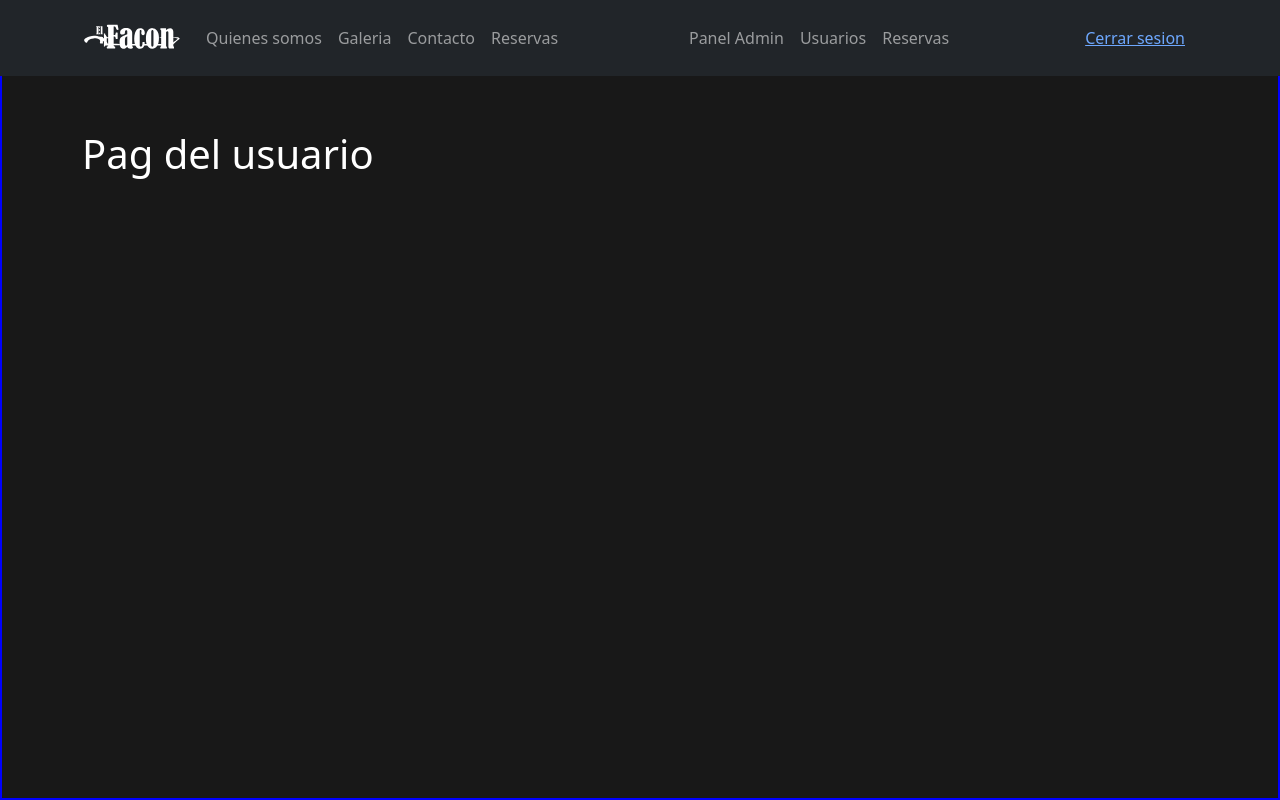
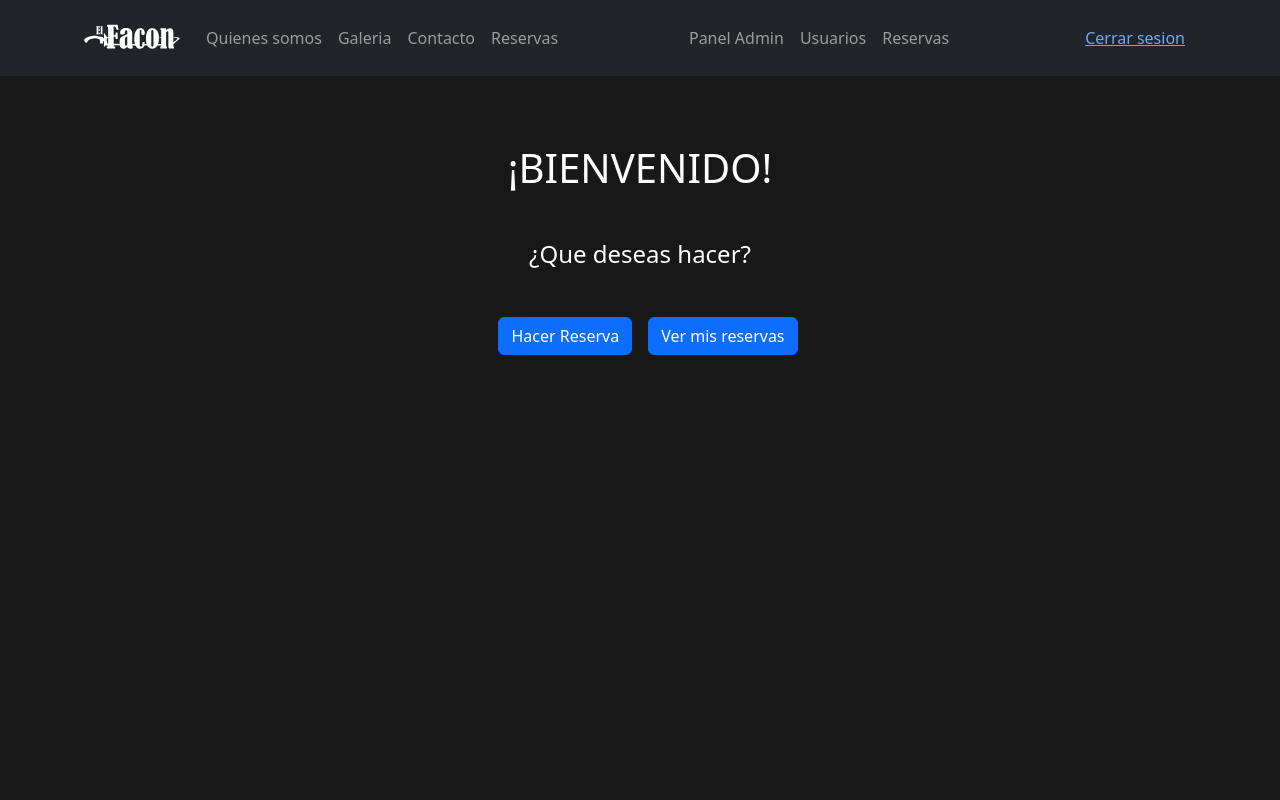
Before and after one commit to Jogutgon/el-facon-frontend, a React (Vite) app: page /user in a window 1280 px wide. Built offline with nearby package versions, Linux system fonts and the light colour scheme; sample sign-in values are in the browser's storage.

Commit message:
Add: page components to userScreen, route connection to ReservationScreen

```diff
--- a/src/App.jsx
+++ b/src/App.jsx
@@ -59,7 +59,8 @@ function App() {
             element={<ProtectedRoute isAllowed={jwt.length > 0 && admin}>
               <AdminRouter />
             </ProtectedRoute>} />
-          <Route path='/user/*' element={<ProtectedRoute isAllowed={jwt.length > 0}>
+          <Route path='/user/*'
+          element={<ProtectedRoute isAllowed={jwt.length > 0}>
             <UserRouter />
           </ProtectedRoute>} />
 
--- a/src/components/Header.jsx
+++ b/src/components/Header.jsx
@@ -45,7 +45,7 @@ function Header({ authenticated = false, admin = false, changeJwt }) {
 
             {
               authenticated && !admin && (
-                <Nav.Link as={Link} to="" >Mis reservas</Nav.Link>
+                <Nav.Link as={Link} to="/user/myreservation" >Mis reservas</Nav.Link>
               )
             }
             </Nav>
--- /dev/null
+++ b/src/pages/User/ReservationScreen.jsx
@@ -0,0 +1,14 @@
+import React from 'react'
+import '../../styles/ReservationStyles.css'
+
+function ReservationScreen() {
+  return (
+    <div className='reserv-page text-light cajaGREEN'>
+
+    <h1 className=' text-white'>RESERVAS</h1>
+
+    </div>
+  )
+}
+
+export default ReservationScreen
--- a/src/pages/User/UserScreen.jsx
+++ b/src/pages/User/UserScreen.jsx
@@ -1,11 +1,22 @@
 import React from 'react'
+import { Button, Col, Container, Row } from 'react-bootstrap'
+import { Link } from 'react-router-dom'
 
 function UserScreen() {
   return (
-    <div className='box'>
-        <h1 className='text-white my-5'>Pag del usuario</h1>
+    <Container className='text-white my-5 py-5 text-center'>
 
-    </div>
+
+      <Row>
+        <h1 className='my-5 mx-auto'>¡BIENVENIDO!</h1>
+        <h4 className='mb-5'>¿Que deseas hacer?</h4>
+        <Col className='d-flex-column'>
+          <Button className='mx-3' as={Link} to='/user/myreservation'>Hacer Reserva</Button>
+          <Button>Ver mis reservas</Button>
+        </Col>
+      </Row>
+
+    </Container>
   )
 }
 
--- a/src/router/UserRouter.jsx
+++ b/src/router/UserRouter.jsx
@@ -1,12 +1,18 @@
 
 import { Route, Routes } from 'react-router-dom'
 import UserScreen from '../pages/User/UserScreen'
+import ReservationScreen from '../pages/User/ReservationScreen'
+
+
+
 
 
 function UserRouter() {
   return (
     <Routes>
       <Route path='/' element={<UserScreen/>}  />
+      <Route path='/myreservation' element={<ReservationScreen/>} />
+
     </Routes>
   )
 }
--- a/src/styles/HomeStyles.css
+++ b/src/styles/HomeStyles.css
@@ -128,9 +128,3 @@ text-align: center;
 /* * {
   border: 1px solid red;
 } */
-
-.box{
-  min-height: 100vh;
-  border: 2px solid blue;
-  padding: 80px;
-}
--- /dev/null
+++ b/src/styles/ReservationStyles.css
@@ -0,0 +1,8 @@
+.reserv-page {
+    margin-top: 50px;
+    padding-top: 80px;
+    min-height: 100vh;
+}
+.cajaGREEN {
+    border: 1p solid greenyellow;
+}
```
Also changed, not shown: src/pages/ReservationScreen.jsx (deleted, +0 -11 lines).
